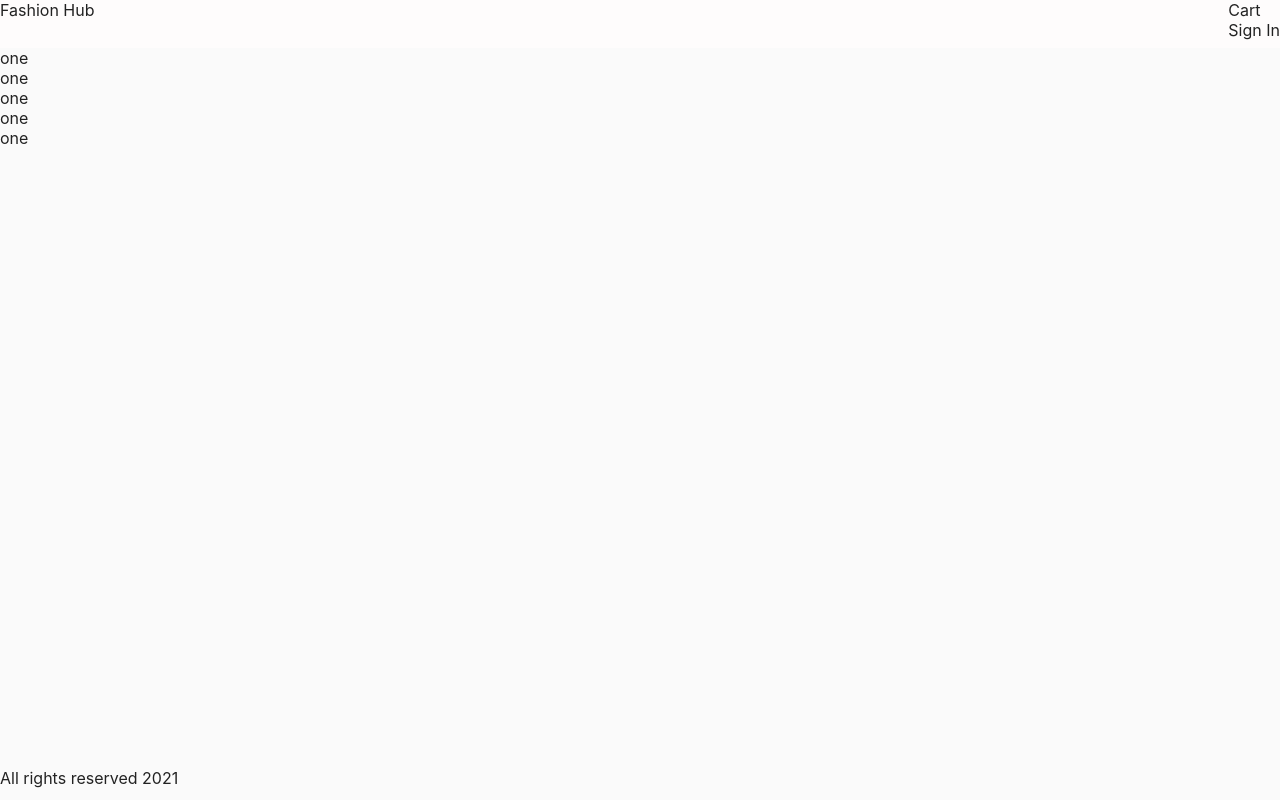
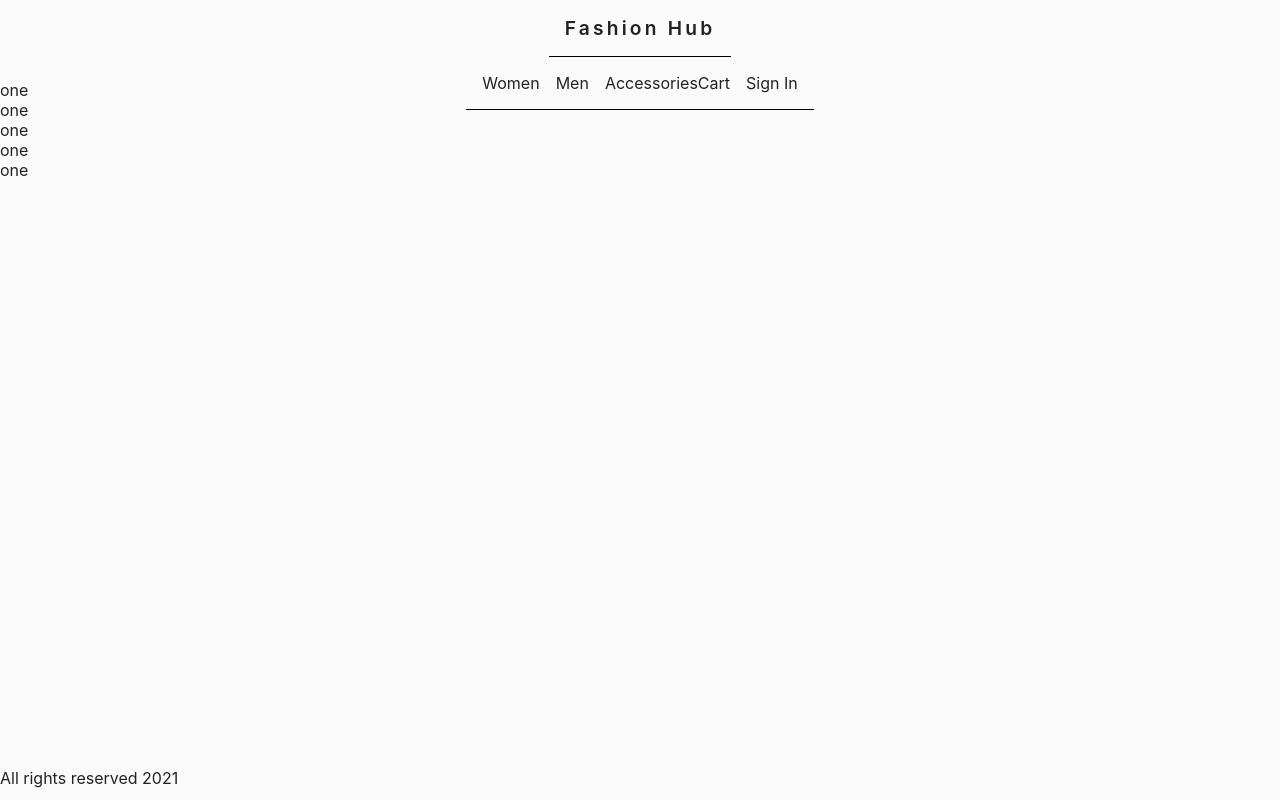
Before and after one commit to chrissiemhrk/fashion-hub, a React (Create React App) app in the folder frontend/: page / in a window 1280 px wide. Built offline with nearby package versions, Linux system fonts and the light colour scheme.

Commit message:
feat: add header section

```diff
--- a/frontend/src/App.js
+++ b/frontend/src/App.js
@@ -8,7 +8,18 @@ function App() {
           <a href="/">Fashion Hub</a>
         </div>
         <nav>
-          <ul>
+          <ul className="shopping-category">
+            <li>
+              <a href="/women">Women</a>
+            </li>
+            <li>
+              <a href="/men">Men</a>
+            </li>
+            <li>
+              <a href="/accessories">Accessories</a>
+            </li>
+          </ul>
+          <ul className="cart-signin">
             <li>
               <a href="/cart">Cart</a>
             </li>
--- a/frontend/src/App.scss
+++ b/frontend/src/App.scss
@@ -5,15 +5,47 @@
     "main"
     "footer";
   grid-template-columns: 1fr;
-  grid-template-rows: 3rem 1fr 3rem;
+  grid-template-rows: 5rem 1fr 3rem;
   height: 100vh;
 }
 
 header {
   grid-area: header;
-  background-color: #fefcfc;
   display: flex;
+  flex-direction: column;
   justify-content: space-between;
+  align-items: center;
+
+  .logo {
+    font-size: 1.2rem;
+    text-transform: capitalize;
+    letter-spacing: 0.2rem;
+    font-weight: 600;
+    border-bottom: 1px solid #000;
+    width: -moz-available;
+    text-align: center;
+    padding: 1rem;
+  }
+
+  nav {
+    display: flex;
+    flex-direction: row;
+    justify-content: space-around;
+    border-bottom: 1px solid #000;
+    width: -moz-available;
+    padding: 1rem;
+
+    ul {
+      display: flex;
+      justify-content: space-between;
+      li {
+        margin-right: 1rem;
+        &:last-child {
+          margin-right: 0rem;
+        }
+      }
+    }
+  }
 }
 
 main {
```
